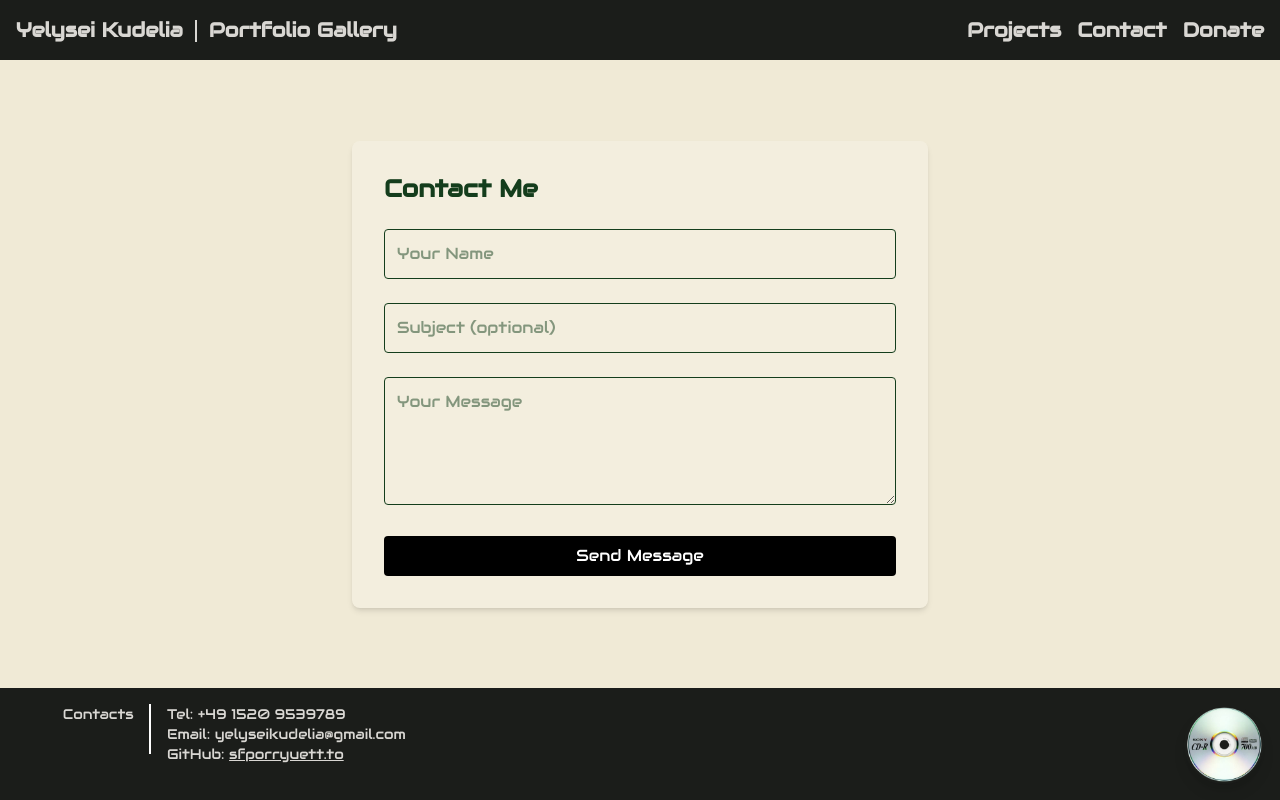
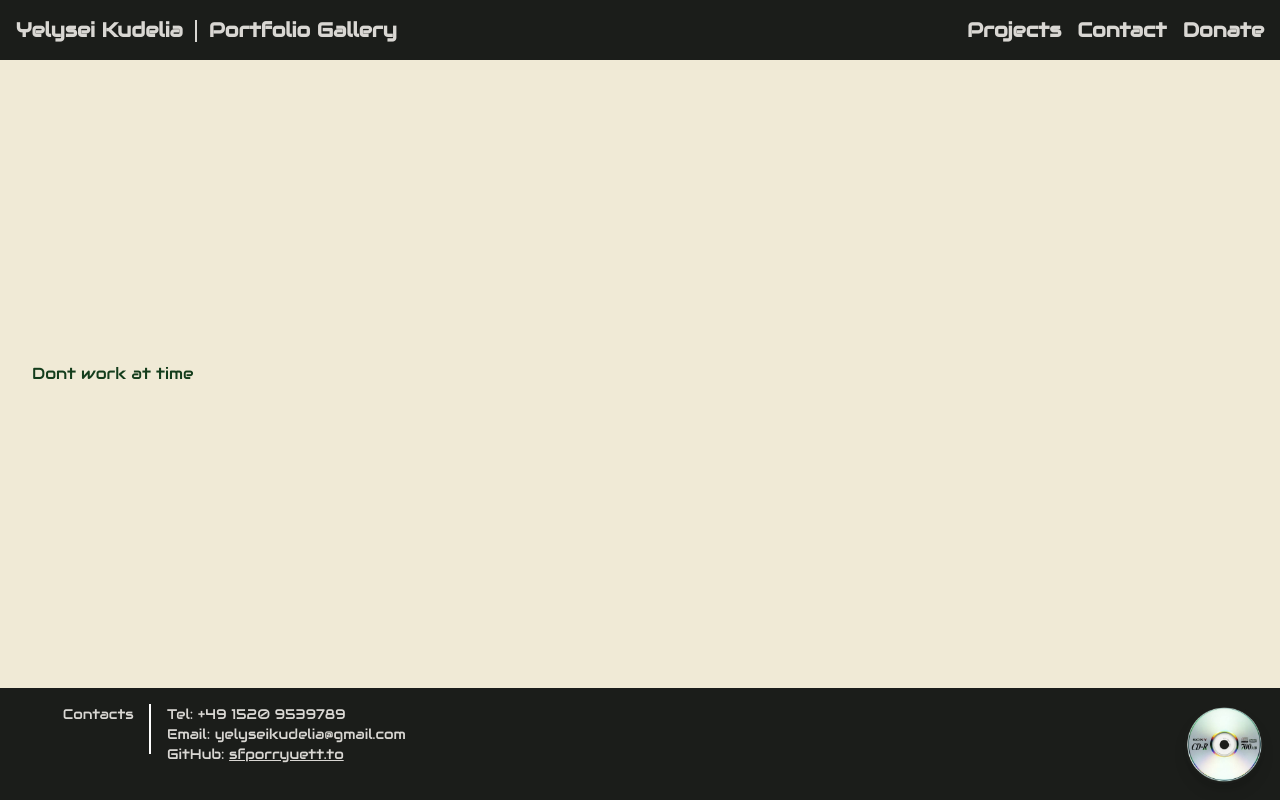
Before and after one commit to sfforrywetto/rep_port, a Next.js app: page /pages/contact in a window 1280 px wide. Built offline with nearby package versions, Linux system fonts and the light colour scheme.

Commit message:
Initial commit

```diff
--- a/components/AudioPlayer.tsx
+++ b/components/AudioPlayer.tsx
@@ -43,7 +43,7 @@ const RotatingCDPlayer: React.FC<RotatingCDPlayerProps> = ({ src, cdImage }) =>
   };
 
   return (
-    <div className="flex flex-col items-center justify-center">
+    <div className="flex flex-col items-center justify-cenetr">
       <div
         className="w-20 h-20 rounded-full bg-cover bg-center shadow-lg cursor-pointer transition-transform duration-100"
         style={{
@@ -52,6 +52,9 @@ const RotatingCDPlayer: React.FC<RotatingCDPlayerProps> = ({ src, cdImage }) =>
         }}
         onClick={togglePlay}
       />
+      {/* <p className="mt-4 text-lg font-medium text-gray-700">
+        {isPlaying ? 'Playing...' : 'Click the CD to Play'}
+      </p> */}
     </div>
   );
 };
--- a/components/ContactComponent.tsx
+++ b/components/ContactComponent.tsx
@@ -1,88 +1,93 @@
 'use client'
 
-import { useState } from 'react';
+// import { div } from 'framer-motion/client';
+// import { useState } from 'react';
 
 export default function ContactPage() {
-  const [formData, setFormData] = useState({
-    name: '',
-    subject: '',
-    message: '',
-  });
+  // const [formData, setFormData] = useState({
+  //   name: '',
+  //   subject: '',
+  //   message: '',
+  // });
 
-  const [status, setStatus] = useState('');
+  // const [status, setStatus] = useState('');
 
-  const handleChange = (e: React.ChangeEvent<HTMLInputElement | HTMLTextAreaElement>) => {
-    const { name, value } = e.target;
-    setFormData((prev) => ({ ...prev, [name]: value }));
-  };
+  // const handleChange = (e: React.ChangeEvent<HTMLInputElement | HTMLTextAreaElement>) => {
+  //   const { name, value } = e.target;
+  //   setFormData((prev) => ({ ...prev, [name]: value }));
+  // };
 
-  const handleSubmit = async (e: React.FormEvent) => {
-    e.preventDefault();
+  // const handleSubmit = async (e: React.FormEvent) => {
+  //   e.preventDefault();
 
-    try {
-      const res = await fetch('/api/send-email', {
-        method: 'POST',
-        headers: { 'Content-Type': 'application/json' },
-        body: JSON.stringify(formData),
-      });
+  //   try {
+  //     const res = await fetch('/api/send-email', {
+  //       method: 'POST',
+  //       headers: { 'Content-Type': 'application/json' },
+  //       body: JSON.stringify(formData),
+  //     });
 
-      if (res.ok) {
-        setStatus('Message sent successfully!');
-        setFormData({ name: '', subject: '', message: '' });
-      } else {
-        setStatus('Failed to send message.');
-      }
-    } catch (error) {
-      console.error(error);
-      setStatus('An error occurred.');
-    }
-  };
+  //     if (res.ok) {
+  //       setStatus('Message sent successfully!');
+  //       setFormData({ name: '', subject: '', message: '' });
+  //     } else {
+  //       setStatus('Failed to send message.');
+  //     }
+  //   } catch (error) {
+  //     console.error(error);
+  //     setStatus('An error occurred.');
+  //   }
+  // };
 
   return (
-    <div className="max-h-screen flex items-center justify-center bg-[#F0EAD6] p-4">
-      <form
-        onSubmit={handleSubmit}
-        className="w-full max-w-xl bg-white/20 shadow-md rounded-lg p-8 space-y-6"
-      >
-        <h2 className="text-2xl font-bold">Contact Me</h2>
+    // <div className="max-h-screen flex items-center justify-center bg-[#F0EAD6] p-4">
+    //   <form
+    //     onSubmit={handleSubmit}
+    //     className="w-full max-w-xl bg-white/20 shadow-md rounded-lg p-8 space-y-6"
+    //   >
+    //     <h2 className="text-2xl font-bold">Contact Me</h2>
 
-        <input
-          type="text"
-          name="name"
-          placeholder="Your Name"
-          value={formData.name}
-          onChange={handleChange}
-          required
-          className="w-full p-3 border rounded"
-        />
+    //     <input
+    //       type="text"
+    //       name="name"
+    //       placeholder="Your Name"
+    //       value={formData.name}
+    //       onChange={handleChange}
+    //       required
+    //       className="w-full p-3 border rounded"
+    //     />
 
-        <input
-          type="text"
-          name="subject"
-          placeholder="Subject (optional)"
-          value={formData.subject}
-          onChange={handleChange}
-          className="w-full p-3 border rounded"
-        />
+    //     <input
+    //       type="text"
+    //       name="subject"
+    //       placeholder="Subject (optional)"
+    //       value={formData.subject}
+    //       onChange={handleChange}
+    //       className="w-full p-3 border rounded"
+    //     />
 
-        <textarea
-          name="message"
-          placeholder="Your Message"
-          value={formData.message}
-          onChange={handleChange}
-          required
-          className="w-full p-3 border rounded h-32"
-        />
+    //     <textarea
+    //       name="message"
+    //       placeholder="Your Message"
+    //       value={formData.message}
+    //       onChange={handleChange}
+    //       required
+    //       className="w-full p-3 border rounded h-32"
+    //     />
 
-        <button
-          type="submit"
-          className="w-full bg-black text-white py-2 rounded hover:bg-gray-800"
-        >
-          Send Message
-        </button>
+    //     <button
+    //       type="submit"
+    //       className="w-full bg-black text-white py-2 rounded hover:bg-gray-800"
+    //     >
+    //       Send Message
+    //     </button>
 
-        {status && <p className="text-sm text-gray-600">{status}</p>}
-      </form>
+    //     {status && <p className="text-sm text-gray-600">{status}</p>}
+    //   </form>
+    // </div>
+
+    <div>
+      Dont work at time
     </div>
   );
 }
--- a/components/DonateComponent.tsx
+++ b/components/DonateComponent.tsx
@@ -13,7 +13,7 @@ export default function DonatePage() {
       <form className="w-full md:w-1/2 space-y-6 bg-white/60 backdrop-blur-md p-6 rounded-xl shadow-lg">
         <div className='flex justify-between'>
         <h2 className="text-2xl font-bold">Support My Work </h2>
-        <h3 className='text-l font-light'>/* Not Working At Time || Coming Soon */</h3>
+        <h3 className='text-l font-light'>Not Working At Time || Coming Soon </h3>
         </div>
 
         <div className="space-y-3">
--- a/src/app/layout.tsx
+++ b/src/app/layout.tsx
@@ -1,5 +1,5 @@
 import type { Metadata } from "next";
-import { Audiowide, Geist, Geist_Mono } from "next/font/google";
+import { Audiowide} from "next/font/google";
 import "./globals.css";
 
 const audiowide = Audiowide({
--- a/src/app/page.tsx
+++ b/src/app/page.tsx
@@ -1,7 +1,7 @@
 import Header from "../../components/Header"
 import CardCarousel from "../../components/CardCarousel"
 import Footer from "../../components/Footer"
-import Head from "next/head";
+
 
 export default function Home() {
   return (
@@ -9,7 +9,7 @@ export default function Home() {
       <Header />
       <section className="p-8 ">
         <p className="text-2xl font-bold text-[#143d1c]">Introducing my portfolio gallary as Web/Grafik-Designer and IT-Specialist</p>
-        <p className="text-lg font-light">To see my projects click on "Projects" on the top or choose one from introduced bellow </p>
+        <p className="text-lg font-light">To see my projects click on Projects on the top or choose one from introduced bellow </p>
         <CardCarousel />
       </section>
       <Footer />
```
